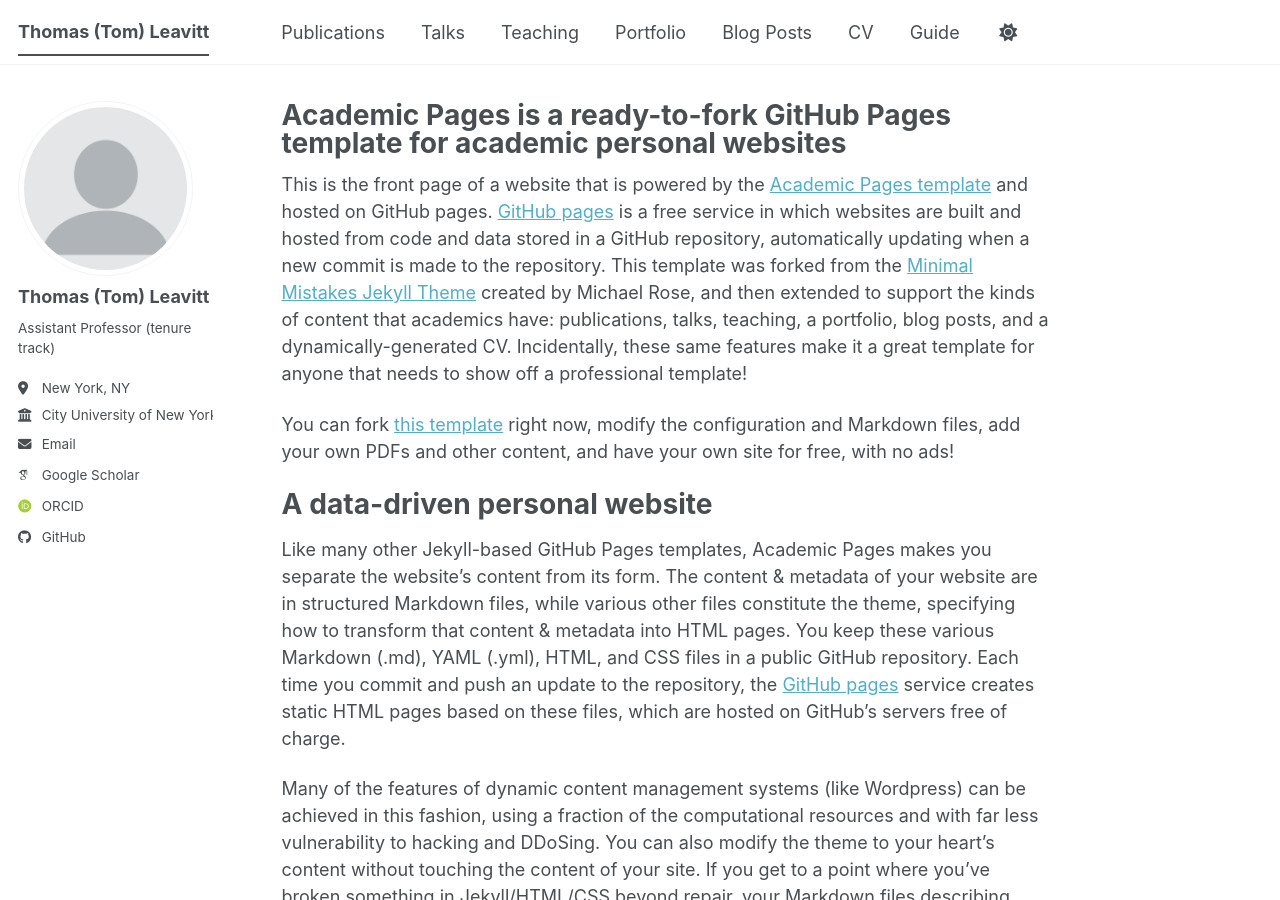
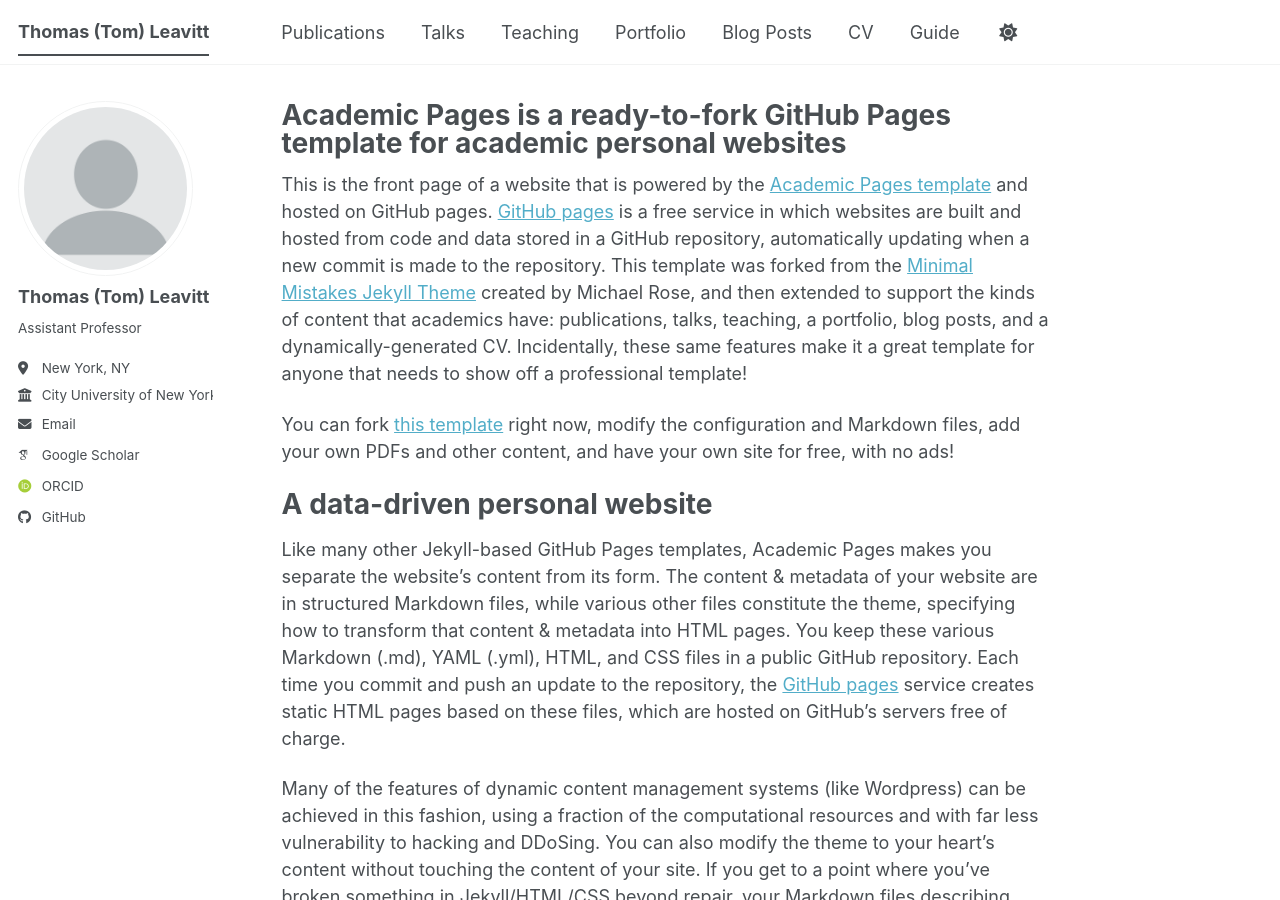
Before and after one commit to tl2624/tl2624.github.io, a Jekyll site: the page built from _pages/about.md, in a window 1280 px wide and 900 px high. Built offline with Jekyll 4.4.1, drawn with Linux system fonts in a browser that asks for light colours; some web fonts are replaced; a script bundle is joined from its source files by our own code; library files that are not in the unit come from our copies.

Commit message:
Update bio in configuration file

```diff
--- a/_config.yml
+++ b/_config.yml
@@ -26,7 +26,7 @@
   avatar           : "profile.png"
   name             : "Thomas (Tom) Leavitt"
   pronouns         : # example: "she/her"
-  bio              : "Assistant Professor (tenure track)"
+  bio              : "Assistant Professor"
   location         : "New York, NY"
   employer         : "City University of New York"
   uri              : # URL
```
